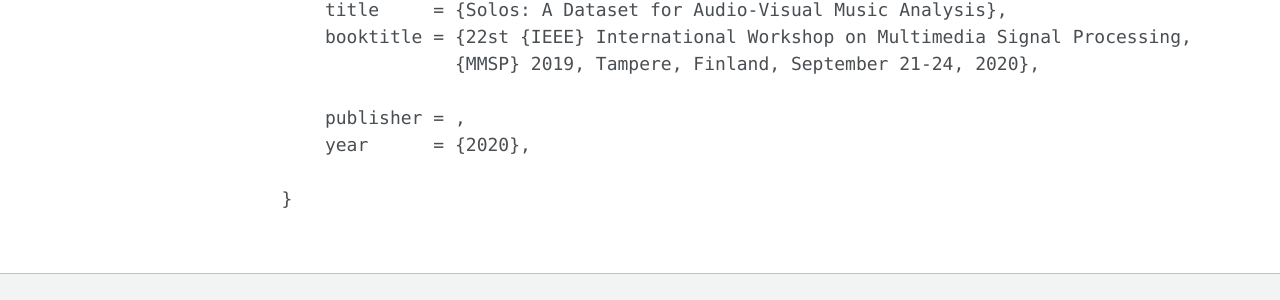
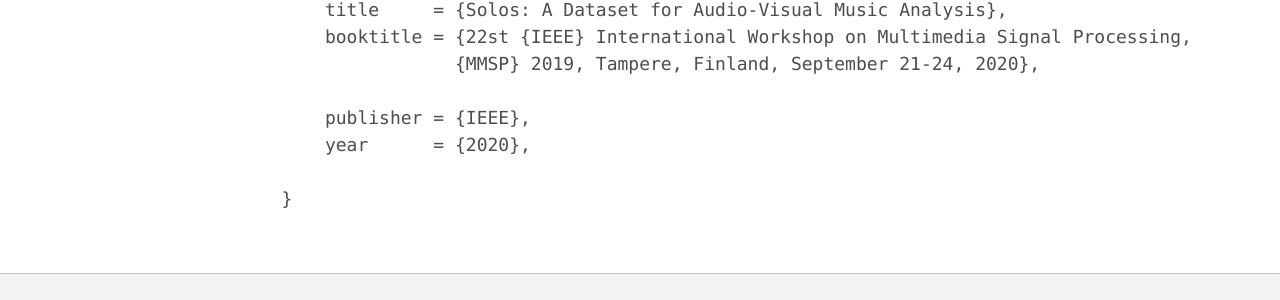
Before and after one commit to JuanFMontesinos/Solos, a Jekyll site: the page built from _pages/about.html, in a window 1280 px wide and 900 px high, scrolled down 2877 px. Shown: the part 472-772 px from the top of the window. Built offline with Jekyll 4.4.1, drawn with Linux system fonts in a browser that asks for light colours; formulas are drawn with MathJax 3; some of the changed text lies outside the part shown.

Commit message:
Update about.html

```diff
--- a/_pages/about.html
+++ b/_pages/about.html
@@ -178,7 +178,7 @@
     booktitle = {22st {IEEE} International Workshop on Multimedia Signal Processing,
                 {MMSP} 2019, Tampere, Finland, September 21-24, 2020},
 
-    publisher = {{IEEE}},
+    publisher = {IEEE},
     year      = {2020},
 
 }
```
